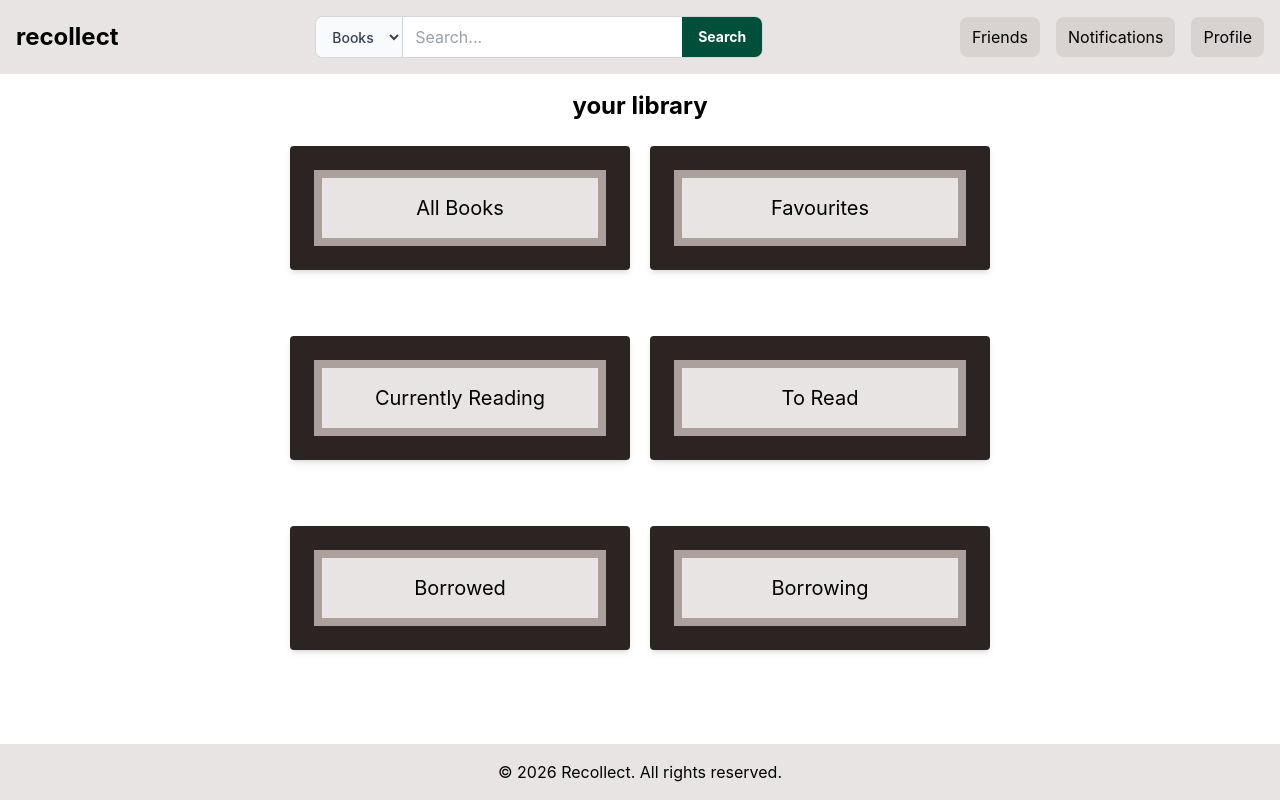
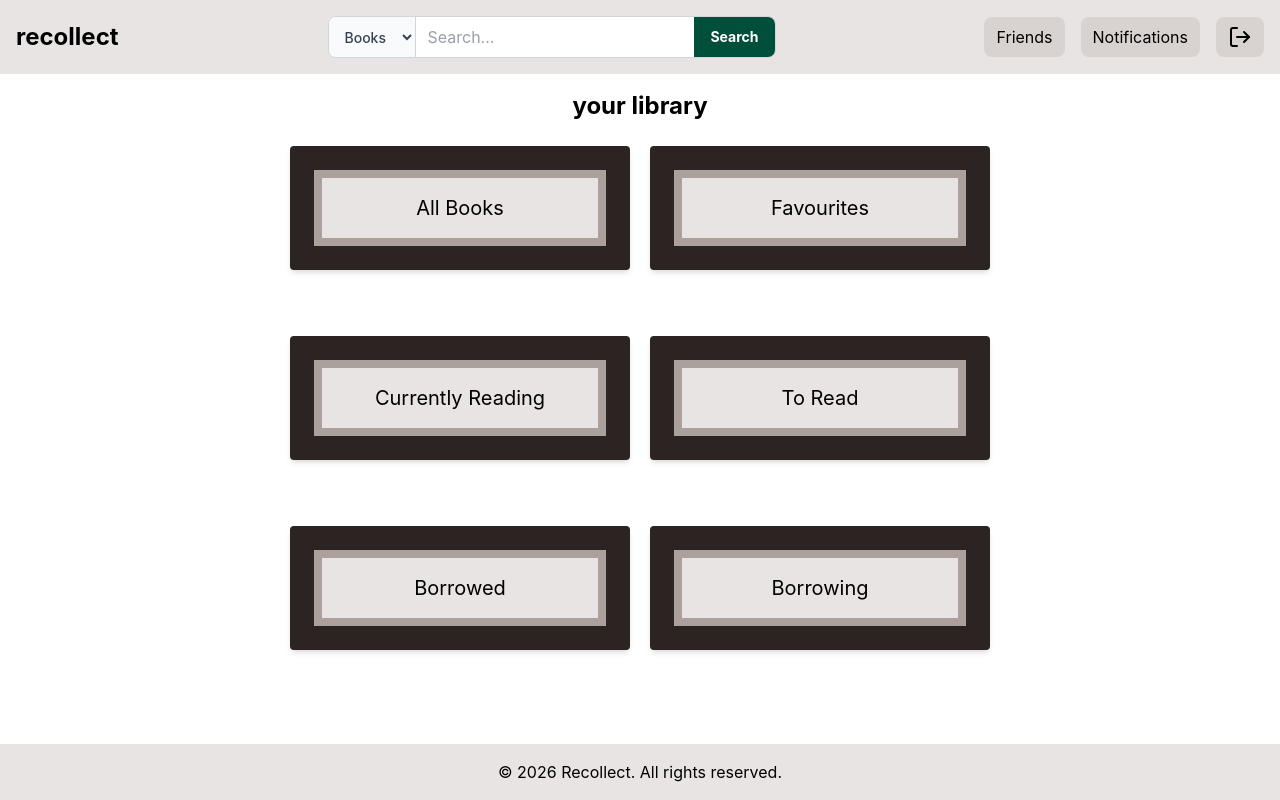
Before and after one commit to amberhammer/recollect, a React (Vite) app in the folder client/: page / in a window 1280 px wide. Built offline with nearby package versions, Linux system fonts and the light colour scheme; sample sign-in values are in the browser's storage.

Commit message:
Log out button and functionality

```diff
--- a/client/src/components/layout/NavBar.jsx
+++ b/client/src/components/layout/NavBar.jsx
@@ -1,6 +1,16 @@
 import SearchBar from "./SearchBar";
+import { useNavigate } from "react-router-dom";
+import useAuth from "../../hooks/useAuth";
 
 export default function NavBar() {
+  const { logout } = useAuth();
+  const navigate = useNavigate();
+
+  const handleLogout = () => {
+    logout();
+    navigate("/login", { replace: true });
+  };
+
   return (
     <header>
         <nav className="bg-taupe-200 text-black p-4">
@@ -10,7 +20,30 @@ export default function NavBar() {
                 <div className="flex items-center gap-4">
                     <button className="bg-taupe-300 px-3 py-2 rounded-lg hover:border hover:border-taupe-400">Friends</button>
                     <button className="bg-taupe-300 px-3 py-2 rounded-lg hover:border hover:border-taupe-400">Notifications</button>
-                    <button className="bg-taupe-300 px-3 py-2 rounded-lg hover:border hover:border-taupe-400">Profile</button>
+                    <button
+                      type="button"
+                      onClick={handleLogout}
+                      aria-label="Log out"
+                      title="Log out"
+                      className="bg-taupe-300 px-3 py-2 rounded-lg hover:border hover:border-taupe-400"
+                    >
+                      <svg
+                        xmlns="http://www.w3.org/2000/svg"
+                        width="24"
+                        height="24"
+                        viewBox="0 0 24 24"
+                        fill="none"
+                        stroke="currentColor"
+                        strokeWidth="2"
+                        strokeLinecap="round"
+                        strokeLinejoin="round"
+                        aria-hidden="true"
+                      >
+                        <path d="M9 21H5a2 2 0 0 1-2-2V5a2 2 0 0 1 2-2h4" />
+                        <polyline points="16 17 21 12 16 7" />
+                        <line x1="21" x2="9" y1="12" y2="12" />
+                      </svg>
+                    </button>
                 </div>
             </div>
         </nav>
```
